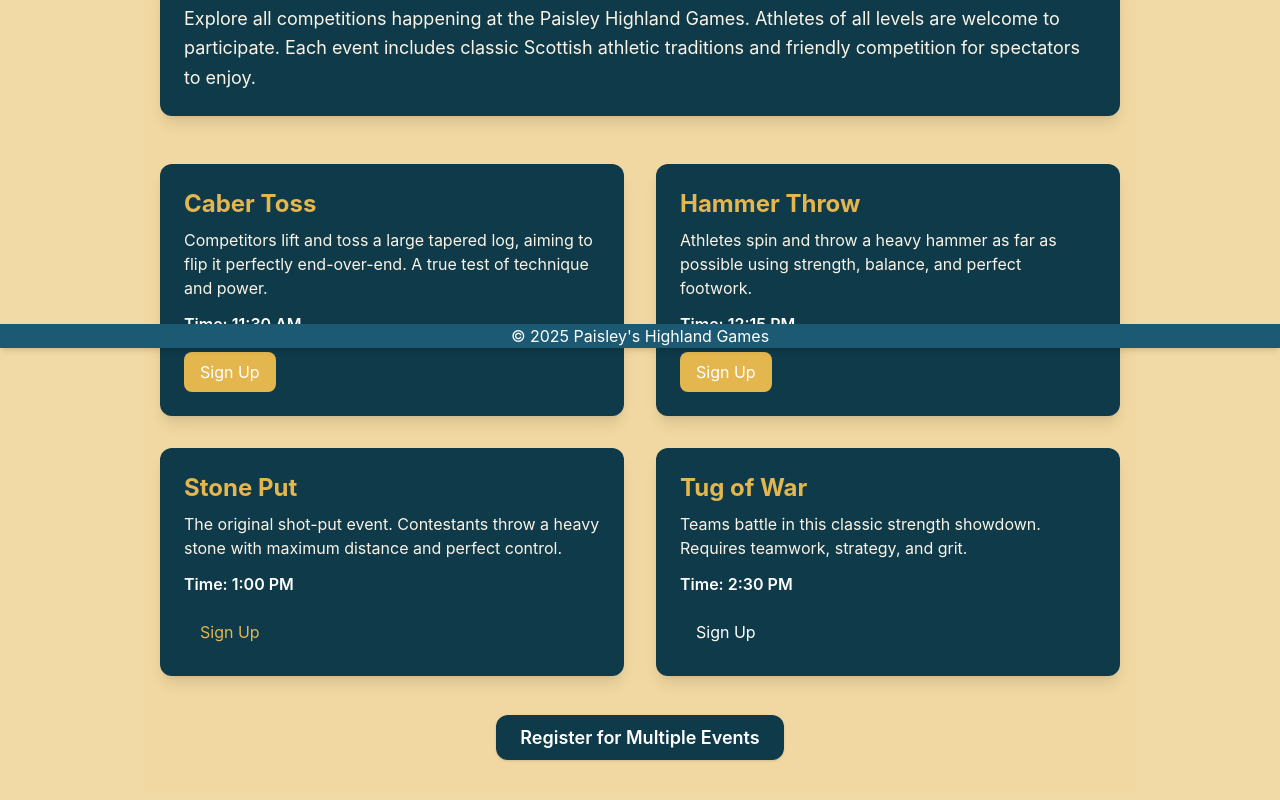
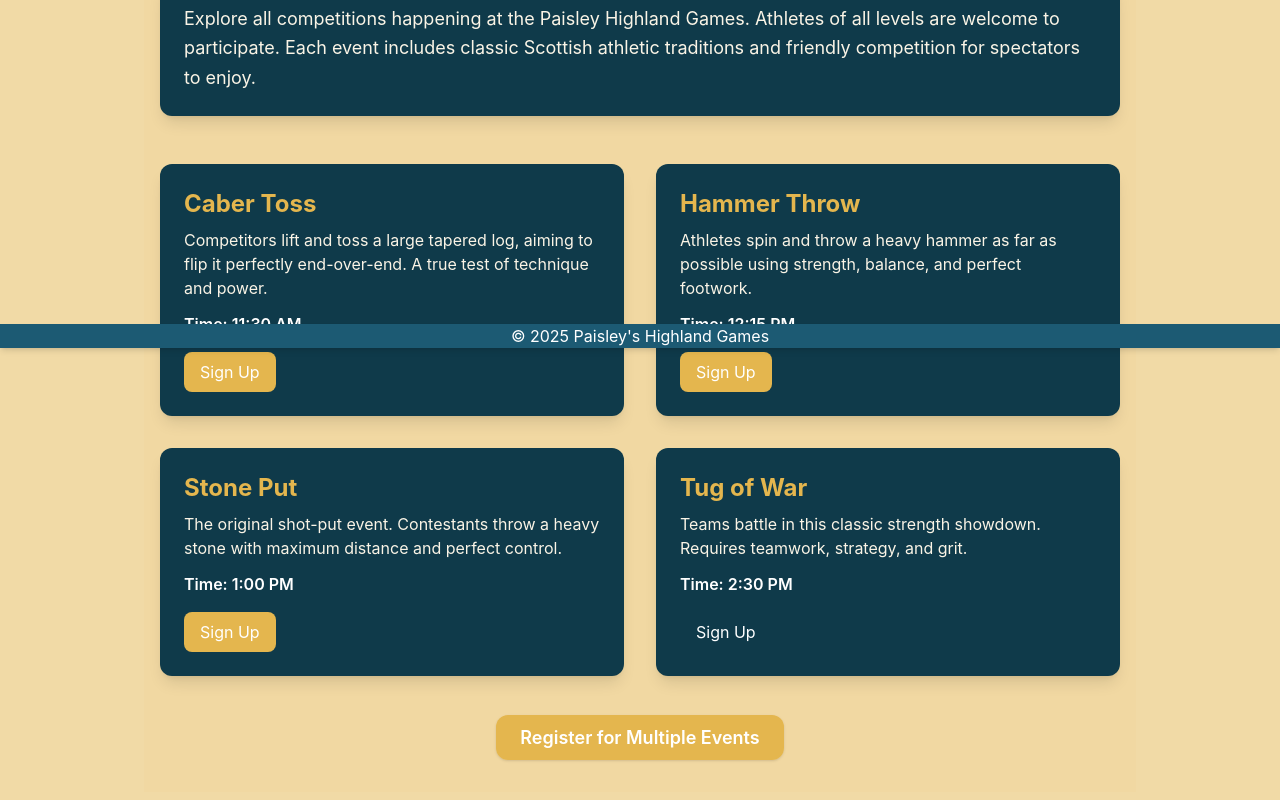
Before and after one commit to kllk15656/HighlandGames, a React (Vite) app in the folder client/: page /events in a window 1280 px wide. Shown: the part 452-1252 px from the top of the page. Built offline with nearby package versions, Linux system fonts and the light colour scheme.

Commit message:
latest update

```diff
--- a/client/src/pages/Events.jsx
+++ b/client/src/pages/Events.jsx
@@ -79,7 +79,7 @@ export default function Event() {
             <div className="mt-4 flex gap-4">
               <a
                 href="/signup"
-                className="bg-accent text-gold px-4 py-2 rounded-lg hover:bg-red-700"
+                className="bg-gold text-white px-4 py-2 rounded-lg hover:bg-red-700"
               >
                 Sign Up
               </a>
@@ -111,7 +111,7 @@ export default function Event() {
         <div className="text-center mt-6">
           <a
             href="/signup"
-            className="bg-primary text-white px-6 py-3 rounded-xl text-lg font-semibold shadow hover:bg-orange-800"
+            className="bg-gold text-white px-6 py-3 rounded-xl text-lg font-semibold shadow hover:bg-orange-800"
           >
             Register for Multiple Events
           </a>
```
